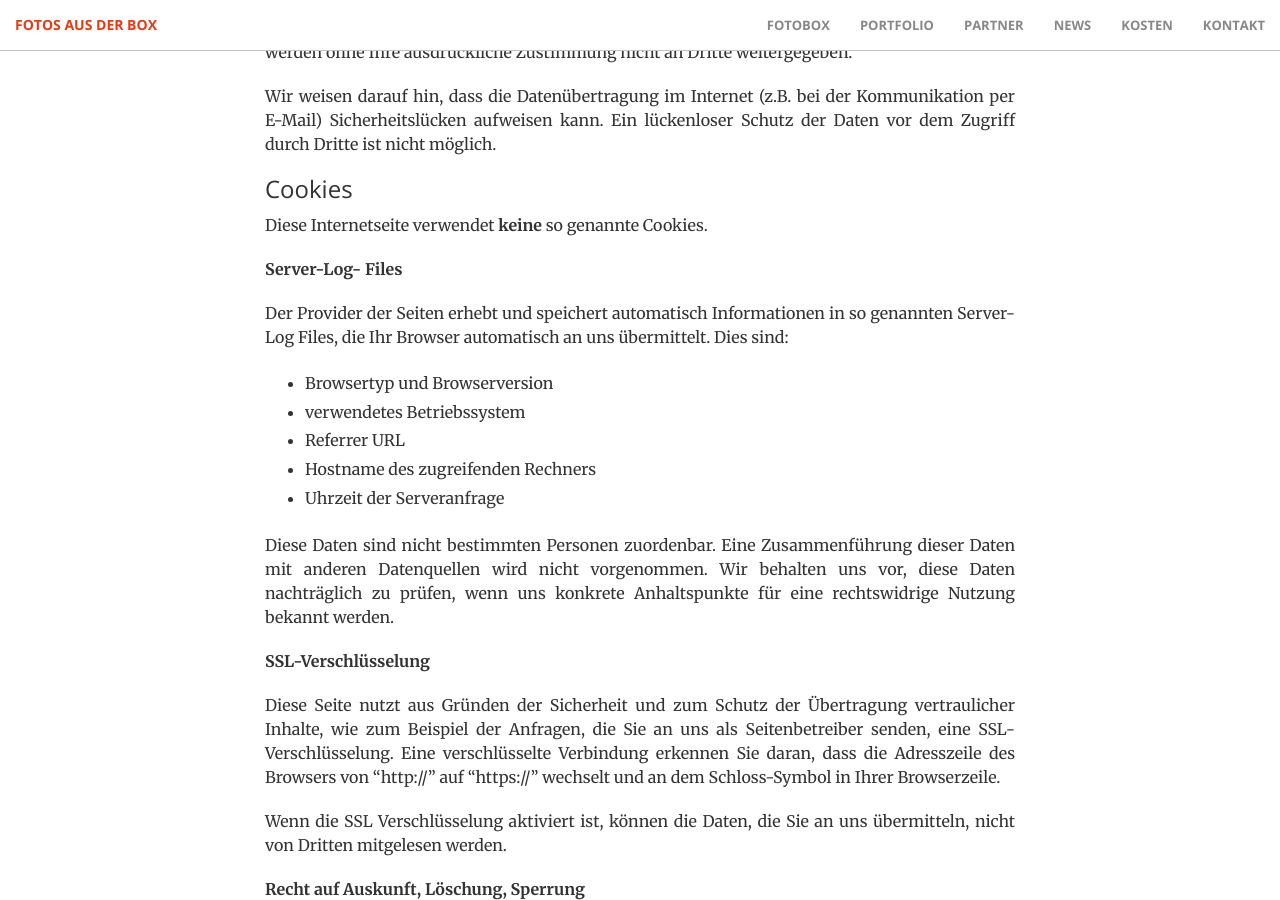
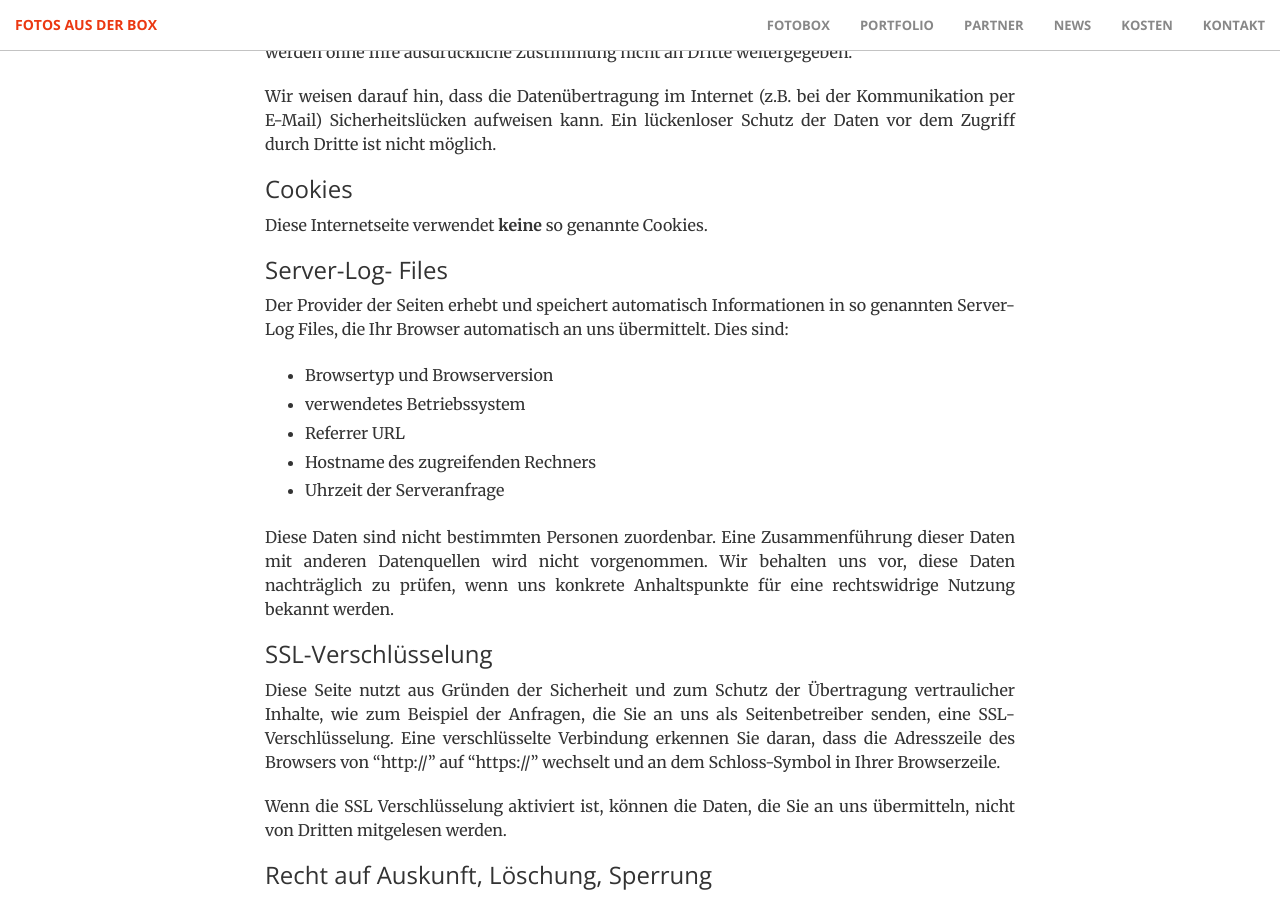
Before and after one commit to wetty/fotoboxo, a Jekyll site: the page built from datenschutzerklaerung/index.md, in a window 1280 px wide and 900 px high, scrolled down 513 px. Built offline with Jekyll 4.4.1, drawn with Linux system fonts in a browser that asks for light colours.

Commit message:
### stattt **

```diff
--- a/datenschutzerklaerung/index.md
+++ b/datenschutzerklaerung/index.md
@@ -3,7 +3,7 @@ title: Datenschutzerklärung
 ---
 ## Datenschutzerklärung
 
-### Datenschutz
+### Datenschutz ###
 
 Die Betreiber dieser Seiten nehmen den Schutz Ihrer persönlichen Daten sehr ernst. Wir behandeln Ihre personenbezogenen Daten vertraulich und entsprechend der gesetzlichen Datenschutzvorschriften sowie dieser Datenschutzerklärung.
 
@@ -23,7 +23,7 @@ Sie können Ihren Browser so einstellen, dass Sie über das Setzen von Cookies i
 Diese Internetseite verwendet **keine** so genannte Cookies.
 {% endif %}
 
-**Server-Log- Files**
+### Server-Log- Files ###
 
 Der Provider der Seiten erhebt und speichert automatisch Informationen in so genannten Server-Log Files, die Ihr Browser automatisch an uns übermittelt. Dies sind:
 
@@ -35,23 +35,23 @@ Der Provider der Seiten erhebt und speichert automatisch Informationen in so gen
 
 Diese Daten sind nicht bestimmten Personen zuordenbar. Eine Zusammenführung dieser Daten mit anderen Datenquellen wird nicht vorgenommen. Wir behalten uns vor, diese Daten nachträglich zu prüfen, wenn uns konkrete Anhaltspunkte für eine rechtswidrige Nutzung bekannt werden.
 
-**SSL-Verschlüsselung**
+### SSL-Verschlüsselung ###
 
 Diese Seite nutzt aus Gründen der Sicherheit und zum Schutz der Übertragung vertraulicher Inhalte, wie zum Beispiel der Anfragen, die Sie an uns als Seitenbetreiber senden, eine SSL-Verschlüsselung. Eine verschlüsselte Verbindung erkennen Sie daran, dass die Adresszeile des Browsers von "http://" auf "https://" wechselt und an dem Schloss-Symbol in Ihrer Browserzeile.
 
 Wenn die SSL Verschlüsselung aktiviert ist, können die Daten, die Sie an uns übermitteln, nicht von Dritten mitgelesen werden.
 
-**Recht auf Auskunft, Löschung, Sperrung**
+### Recht auf Auskunft, Löschung, Sperrung ###
 
 Sie haben jederzeit das Recht auf unentgeltliche Auskunft über Ihre gespeicherten personenbezogenen Daten, deren Herkunft und Empfänger und den Zweck der Datenverarbeitung sowie ein Recht auf Berichtigung, Sperrung oder Löschung dieser Daten. Hierzu sowie zu weiteren Fragen zum Thema personenbezogene Daten können Sie sich jederzeit unter der im Impressum angegebenen Adresse an uns wenden.
 
-**Widerspruch Werbe-Mails**
+### Widerspruch Werbe-Mails ###
 
 Der Nutzung von im Rahmen der Impressumspflicht veröffentlichten Kontaktdaten zur Übersendung von nicht ausdrücklich angeforderter Werbung und Informationsmaterialien wird hiermit widersprochen. Die Betreiber der Seiten behalten sich ausdrücklich rechtliche Schritte im Falle der unverlangten Zusendung von Werbeinformationen, etwa durch Spam-E-Mails, vor.
 
 
 {% if site.owner.google.analytics %}
-**Google Analytics-Datenschutzerklärung:**
+### Google Analytics-Datenschutzerklärung: ###
 
 Diese Website benutzt Google Analytics, einen Webanalysedienst der Google Inc. („Google“). Google Analytics verwendet sog. „Cookies“, Textdateien, die auf Ihrem Computer gespeichert werden und die eine Analyse der Benutzung der Webseite durch Sie ermöglichen. Die durch den Cookie erzeugten Informationen über Ihre Benutzung der Webseite werden in der Regel an einen Server von Google in den USA übertragen und dort gespeichert. Die im Rahmen von Google Analytics von Ihrem Browser übermittelte IP-Adresse wird nicht mit anderen Daten von Google zusammengeführt. Wir haben zudem auf dieser Webseite Google Analytics um den Code „anonymizeIP“ erweitert. Dies garantiert die Maskierung Ihrer IP-Adresse, sodass alle Daten anonym erhoben werden. Nur in Ausnahmefällen wird die volle IP-Adresse an einen Server von Google in den USA übertragen und dort gekürzt.
 
```
